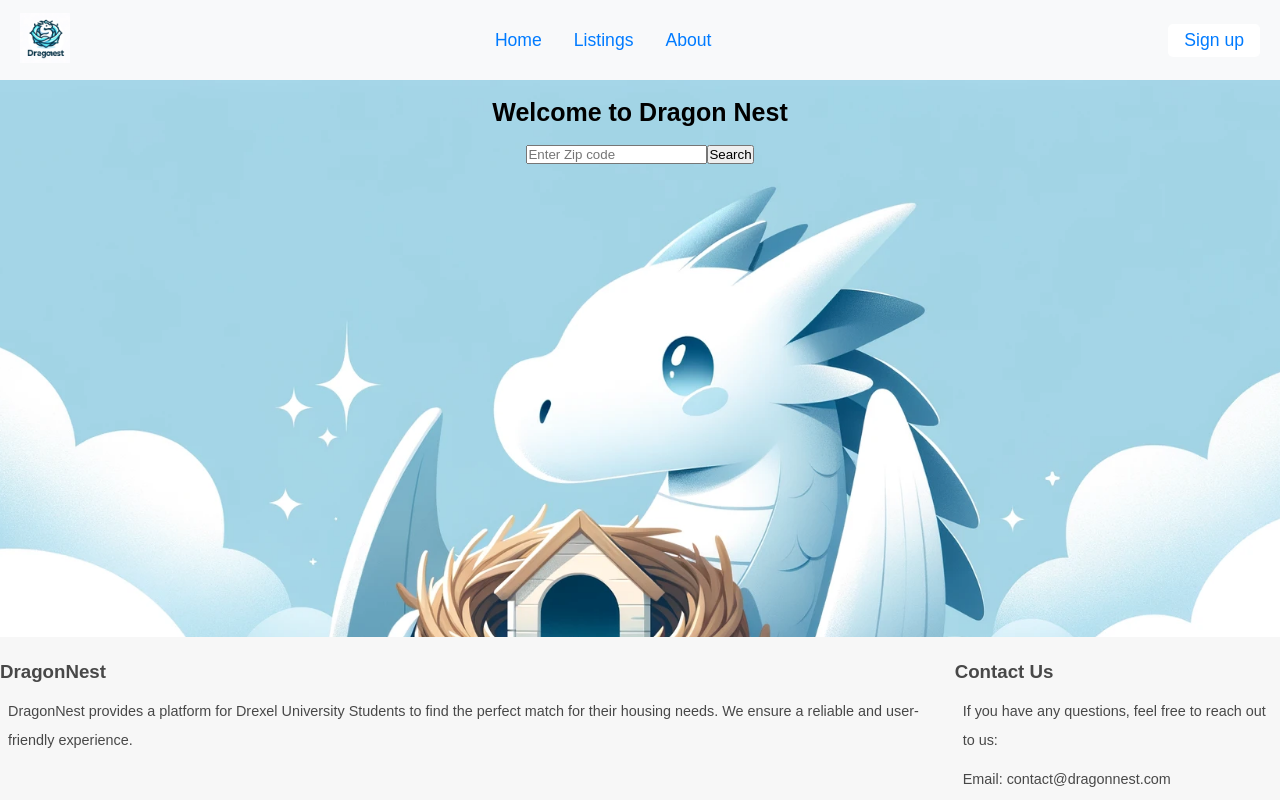
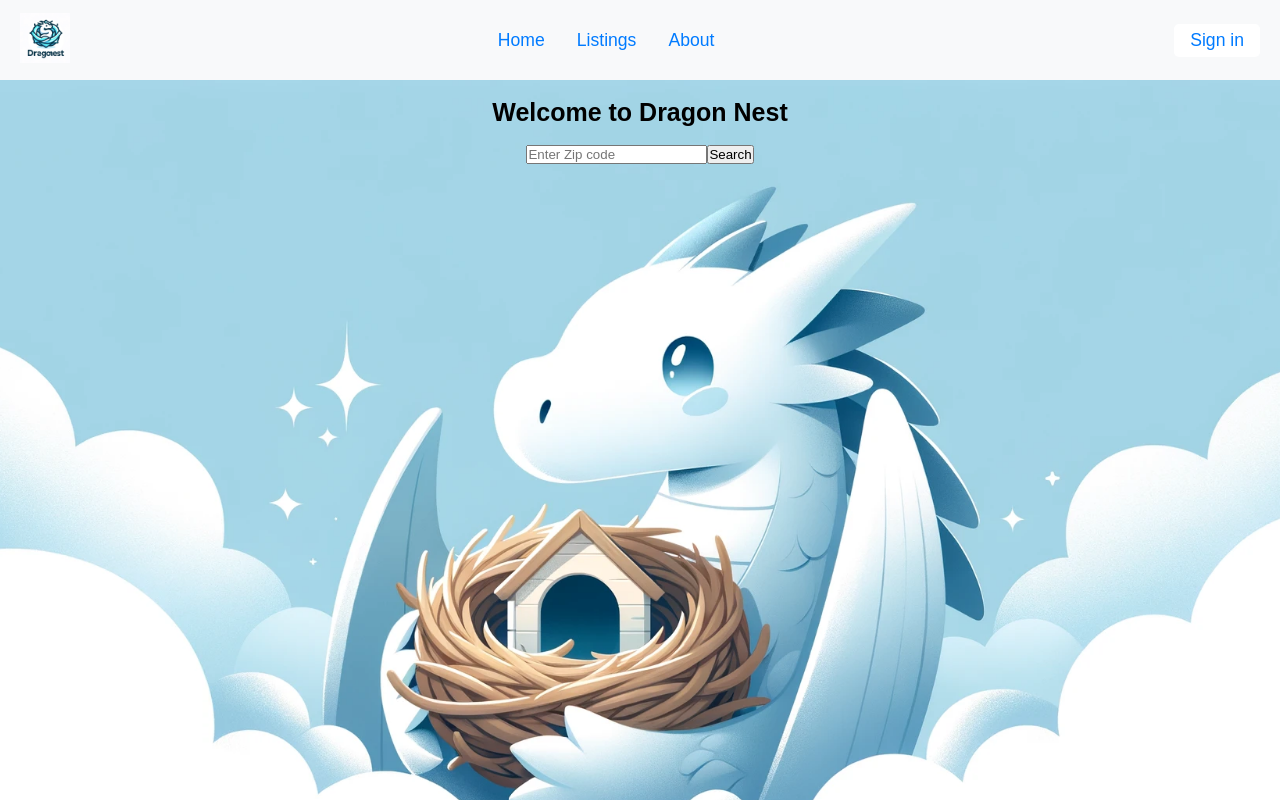
Before and after one commit to hgtphang/DragonNest, a React (Create React App) app in the folder frontend/: page / in a window 1280 px wide. Shown: the top 800 px of the page. Built offline with nearby package versions, Linux system fonts and the light colour scheme.

Commit message:
Updated HomePage and App.js

```diff
--- a/frontend/src/components/NavBar.js
+++ b/frontend/src/components/NavBar.js
@@ -22,7 +22,7 @@ function NavBar() {
       </ul>
 
       <Link to='/login'>
-          <button className='btn'>Sign up</button>
+          <button className='btn'>Sign in</button>
       </Link>
     </nav>
   );
--- a/frontend/src/pages/HomePage.js
+++ b/frontend/src/pages/HomePage.js
@@ -18,7 +18,6 @@ function HomePage({ onSearch }) {
         <h1 className="welcome-message">Welcome to Dragon Nest</h1>
         <SearchBar onSearch={handleSearch} placeholder="Enter Zip Code" />
       </div>
-      <Footer /> {/* Footer included here */}
     </div>
   );
 }
```
